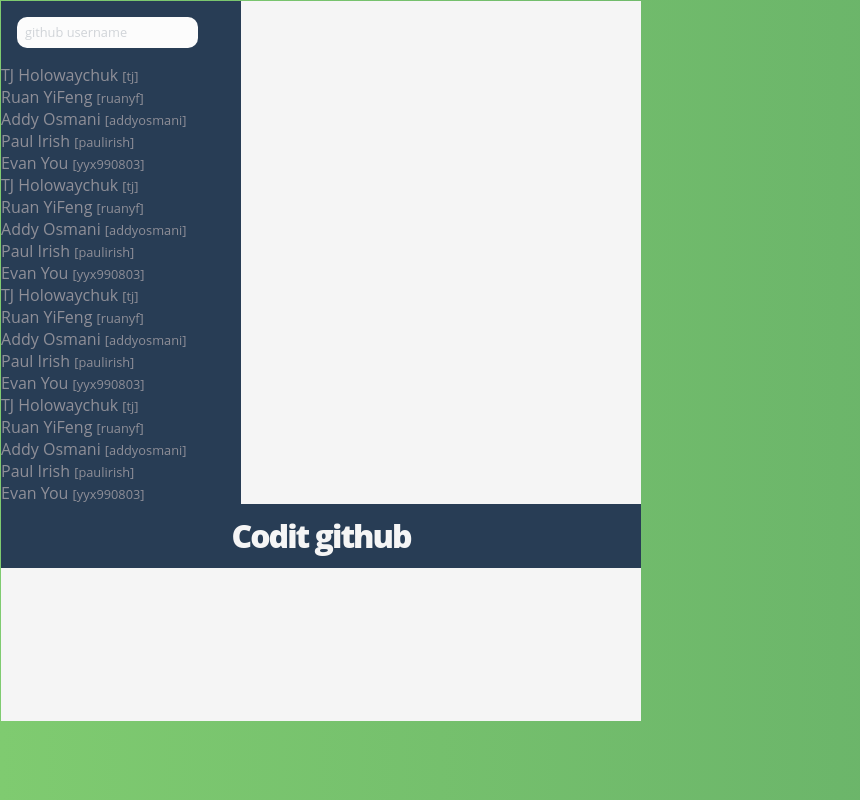
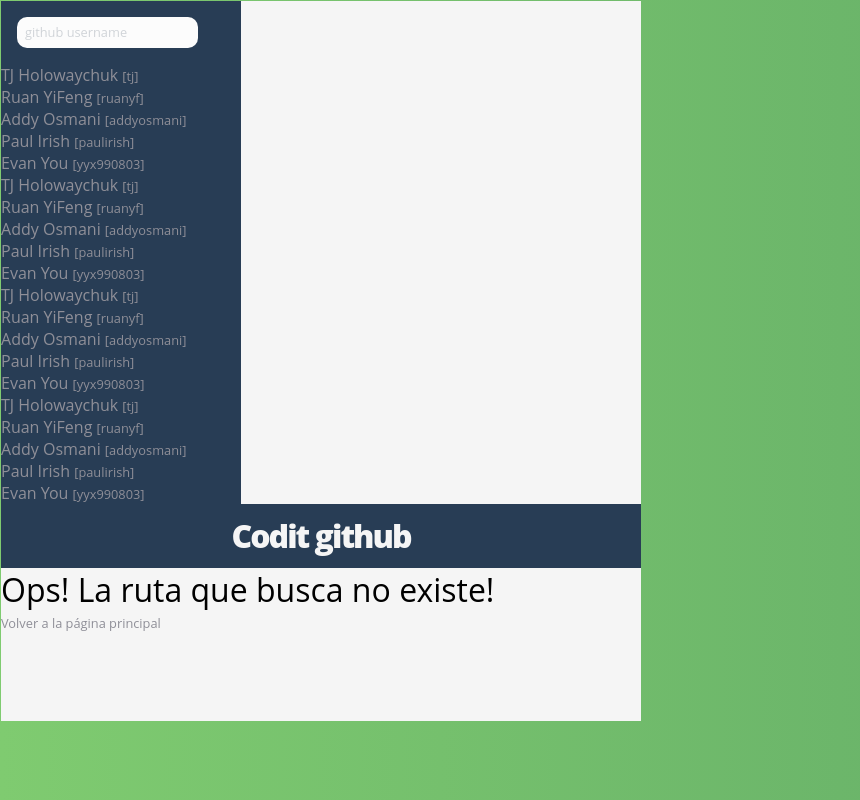
Before and after one commit to joseluisgs/CoDIT, a Vue app: page /not-found in a window 1280 px wide. Shown: the whole page, without its empty margins (0-860 px from the left). Built offline with nearby package versions, Linux system fonts and the light colour scheme.

Commit message:
Redirecciones

```diff
--- a/config/dev.env.js
+++ b/config/dev.env.js
@@ -5,5 +5,5 @@
 
 module.exports = merge(prodEnv, {
   NODE_ENV: '"development"',
-  TOKEN: '"APIKEY"'
+  TOKEN: '"e528913507eeffefb3432ddc14fe1907bdf6a91e"'
 });
--- a/src/components/CoDevelopers.vue
+++ b/src/components/CoDevelopers.vue
@@ -7,7 +7,7 @@
         Creamos el componente develpoer y le pasamos estos datos a sus propiedades con bind-->
       <li v-for='user in users' class="developers__item">
         <!-- Enrutamos este elemento con a ruta profile -->
-        <router-link v-bind:to="{ name: 'profile' }">
+        <router-link v-bind:to="{ name: 'profile',  params: { user: user.login } }">
           <co-developer
             v-bind:avatar='user.avatar_url'
             v-bind:name='user.name'
@@ -25,11 +25,11 @@
 
 <script>
   // Bus para importarse
-  import bus from '@/busdata.js'
-  import CoDeveloper from '@/components/CoDeveloper'
+  import bus from '@/busdata.js';
+  import CoDeveloper from '@/components/CoDeveloper';
   // datos de prueba
   //import mocks from '@/mocks/users'
-  import http from 'axios'
+  import http from 'axios';
 
   export default {
     name: 'CoDevelopers',
--- a/src/components/CoEvents.vue
+++ b/src/components/CoEvents.vue
@@ -15,7 +15,7 @@
 </template>
 
 <script>
-  import axios from 'axios'
+  import axios from 'axios';
 
   export default {
     name: 'CoEvents',
--- /dev/null
+++ b/src/components/CoNotFound.vue
@@ -0,0 +1,36 @@
+<template lang='pug'>
+  .not-found
+      h1.nf__title Ops! La ruta que busca no existe!
+      router-link.nf__link(
+        v-bind:to='{ name: "home" }'
+      ) Volver a la página principal
+</template>
+
+<script>
+  export default {
+    name: 'CoNotFound'
+  }
+</script>
+
+<style lang='css' scoped>
+  @import '../assets/css/colors.css';
+  @import '../assets/css/mixins.css';
+
+  .not-found {
+    @apply --flex-col;
+    flex: 1;
+    justify-content: center;
+    align-items: center;
+
+    color: var(--color-black);
+
+    & .nf__title {
+      font-size: 2rem;
+    }
+
+    & .nf__link {
+      margin-top: 1rem;
+      font-size: .8rem;
+    }
+  }
+</style>
--- a/src/components/CoProfile.vue
+++ b/src/components/CoProfile.vue
@@ -50,9 +50,10 @@
 
 
 <script>
-  import CoGoToHome from '@/components/CoGoToHome'
-  import CoSocial from '@/components/CoSocial'
-  import CoEvents from '@/components/CoEvents'
+  import CoGoToHome from '@/components/CoGoToHome';
+  import CoSocial from '@/components/CoSocial';
+  import CoEvents from '@/components/CoEvents';
+  import axios from 'axios';
 
   export default {
     name: 'CoProfile',
@@ -92,9 +93,31 @@
     },
     methods: {
       getUserData () {
-        console.log('getUserData')
+        console.log('getUserData');
+        return axios({
+          method: 'GET',
+          url: `${process.env.API}users/${this.user}`,
+          headers: { 'Authorization': `token ${process.env.TOKEN}` }
+        })
+          .then(response => response.data)
+          .then(user => {
+            this.info = user
+          })
+        },
+        // Podemos jugar con los ecventos del router desde aquí pero queda aclopado
+       /*  beforeRouteEnter (to, from, next) {
+          console.log('beforeRouteEnter CoProfile');
+          next()
+        },
+        beforeRouterUpdate (to, from, next) {
+          console.log('beforeRouterUpdate CoProfile');
+          next()
+        },
+        beforeRouteLeave (to, from, next) {
+          console.log('beforeRouteLeave CoProfile')
+          next()
+        } */
       }
-    }
   }
 </script>
 
--- a/src/components/CoSearch.vue
+++ b/src/components/CoSearch.vue
@@ -15,7 +15,7 @@
 
 <script>
   // bus de datos para
-  import bus from '@/busdata.js'
+  import bus from '@/busdata.js';
 
   export default {
     name: 'CoSearch',
--- a/src/router/index.js
+++ b/src/router/index.js
@@ -4,23 +4,53 @@
 import Router from 'vue-router';
 // Componentes a enrutar
 // import Hello from '@/components/Hello';
-import CoDevelopers from '@/components/CoDevelopers'
-import CoProfile from '@/components/CoProfile'
+import CoDevelopers from '@/components/CoDevelopers';
+import CoProfile from '@/components/CoProfile';
+import CoNotFound from '@/components/CoNotFound';
 
 Vue.use(Router);
 
-export default new Router({
+const router = new Router({
   mode: 'history',
   routes: [
     {
       path: '/',
       name: 'home',
-      component: CoDevelopers
+      component: CoDevelopers,
+      /* beforeEnter(to, from, next) {
+        console.log('Hook beforeEnter en home');
+        next();
+      }, */
     },
     {
-      path: '/profile',
+      path: '/profile/:user', // Le indicamos que le pasamos como parame´tro al componente este parametro de la ruta
       name: 'profile',
-      component: CoProfile
+      component: CoProfile,
+      props: true, // Al decirle true es que el parametro del componente y de la ruta se llaman igual
+    },
+    // Para no found, siempre tiene que ser la última en definirse
+    {
+      path: '/not-found',
+      name: '404',
+      component: CoNotFound
+    },
+    // Otra ruta no conicda la llevamos a esa
+    {
+      path: '*',
+      redirect: {
+        name: '404'
+      }
     }
-  ]
+  ],
 });
+
+/* router.beforeEach((to, from, next) => {
+  console.log('Hook beforeEach');
+  next();
+});
+
+/* router.afterEach((to, from) => {
+  console.log('Hook afterEach');
+}); */
+
+export default router;
```
Also changed, not shown: .eslintrc.js.
